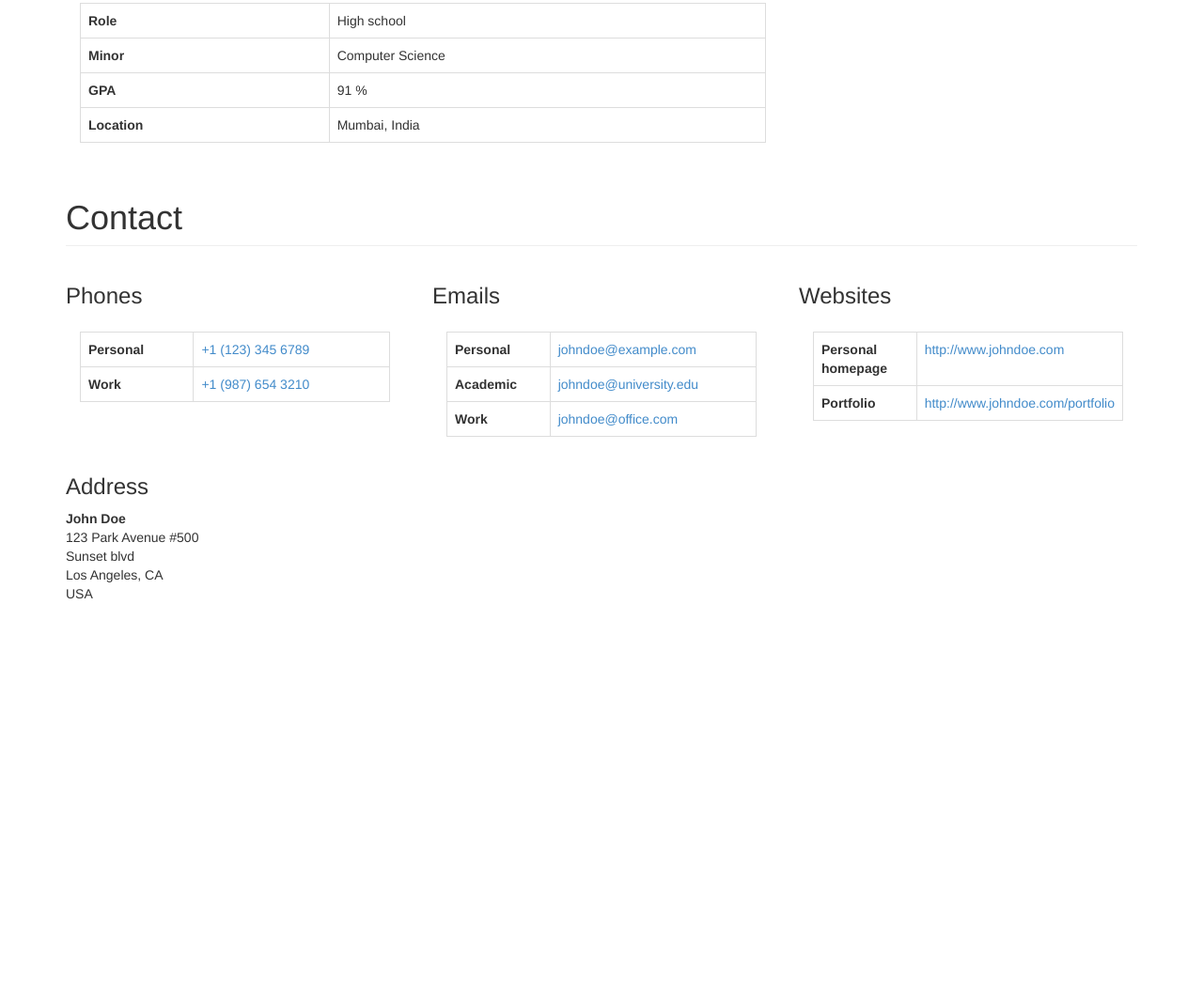
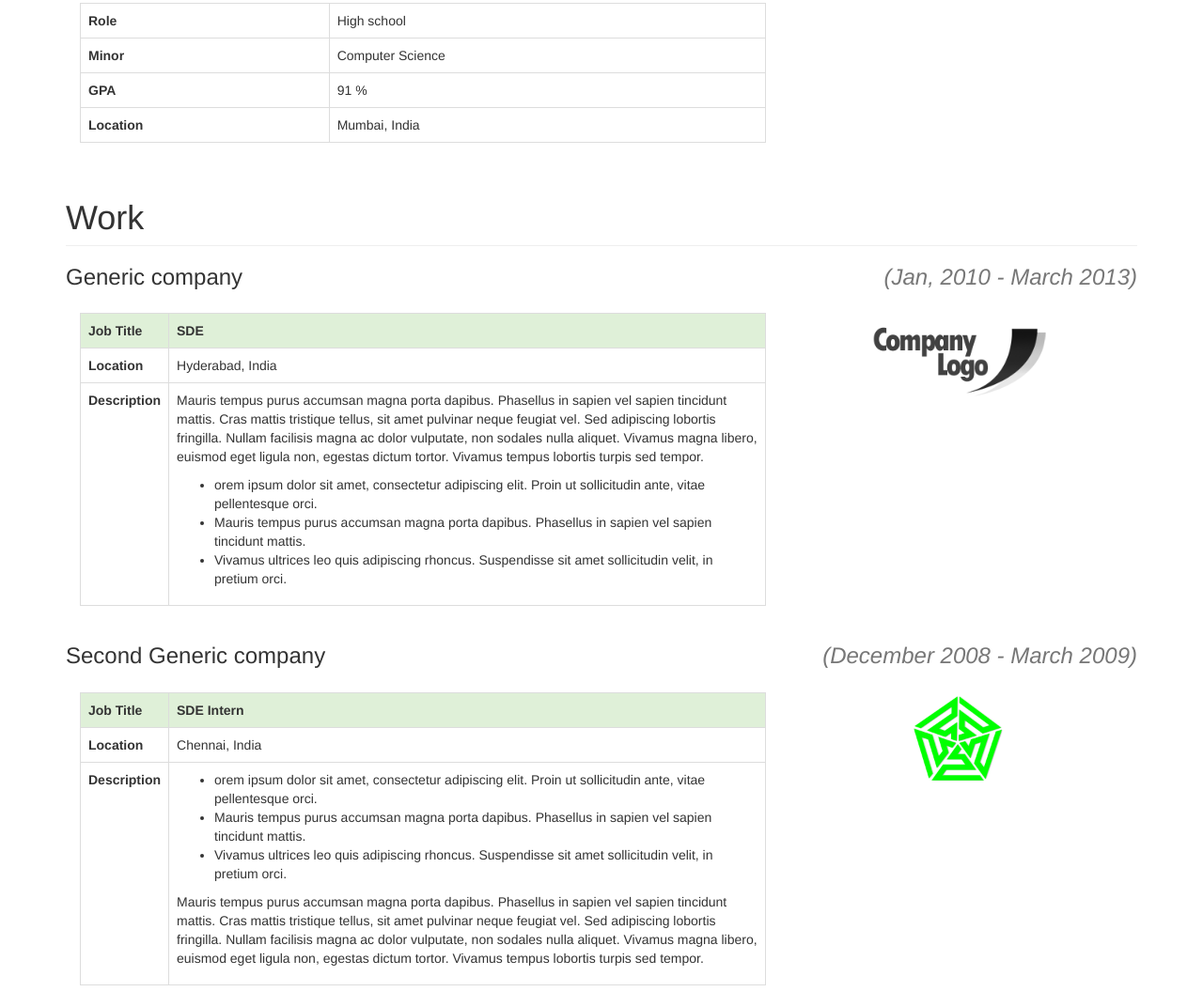
Before and after one commit to darshan1810/SiteBake, a website: page index.html in a window 1280 px wide. Shown: the part 1388-2460 px from the top of the page at 94% size. Before the commit the page ends 2050 px from the top, so only its background shows below. Drawn offline with Linux system fonts and the light colour scheme.

Commit message:
Adds finalized work experience file structure and display

```diff
--- a/data/workexperience.js
+++ b/data/workexperience.js
@@ -1,16 +1,50 @@
 var _workexperience = {
     "jobs": [
         {
-            "company": "Microsoft",
+            "company": "Generic company",
             "companyinfo": "A mobile and cloud company",
             "jobtitle": "SDE",
             "location": "Hyderabad, India",
             "duration": "Jan, 2010 - March 2013",
             "iscurrentjob": false,
-            "jobdescription": "Lorem ipsum dolor sit amet, consectetur adipiscing elit. Proin ut sollicitudin ante, vitae pellentesque orci. Cum    sociis natoque penatibus et magnis dis parturient montes, nascetur ridiculus mus. Cras justo enim, imperdiet a tellus eu, vehicula tempus lectus. In scelerisque mi ligula, eu blandit nibh dictum aliquam. In mattis erat quis nisl dapibus consectetur. Pellentesque tempus hendrerit egestas. Maecenas erat dui, aliquam vel justo id, feugiat pretium mauris. \
-\
-Mauris tempus purus accumsan magna porta dapibus. Phasellus in sapien vel sapien tincidunt mattis. Cras mattis tristique tellus, sit amet pulvinar neque feugiat vel. Sed adipiscing lobortis fringilla. Nullam facilisis magna ac dolor vulputate, non sodales nulla aliquet. Vivamus magna libero, euismod eget ligula non, egestas dictum tortor. Vivamus tempus lobortis turpis sed tempor. Integer sodales aliquam nisl a elementum. Maecenas a faucibus turpis, id suscipit magna. Mauris ornare volutpat iaculis. Suspendisse in dolor feugiat, vulputate sapien volutpat, pharetra dolor. Vivamus ultrices leo quis adipiscing rhoncus. Suspendisse sit amet sollicitudin velit, in pretium orci.",
-            "companylogo": ""
+            "description": [
+                {
+                    "type": "para",
+                    "text": "Mauris tempus purus accumsan magna porta dapibus. Phasellus in sapien vel sapien tincidunt mattis. Cras mattis tristique tellus, sit amet pulvinar neque feugiat vel. Sed adipiscing lobortis fringilla. Nullam facilisis magna ac dolor vulputate, non sodales nulla aliquet. Vivamus magna libero, euismod eget ligula non, egestas dictum tortor. Vivamus tempus lobortis turpis sed tempor."
+                },
+                {
+                    "type": "bullets",
+                    "points": [
+                        "orem ipsum dolor sit amet, consectetur adipiscing elit. Proin ut sollicitudin ante, vitae pellentesque orci.",
+                        "Mauris tempus purus accumsan magna porta dapibus. Phasellus in sapien vel sapien tincidunt mattis.",
+                        "Vivamus ultrices leo quis adipiscing rhoncus. Suspendisse sit amet sollicitudin velit, in pretium orci."
+                    ]
+                }
+            ],
+            "logo_link": "./data/logos/company1.gif"
+        },
+        {
+            "company": "Second Generic company",
+            "companyinfo": "A networking company",
+            "jobtitle": "SDE Intern",
+            "location": "Chennai, India",
+            "duration": "December 2008 - March 2009",
+            "iscurrentjob": false,
+            "description": [
+                {
+                    "type": "bullets",
+                    "points": [
+                        "orem ipsum dolor sit amet, consectetur adipiscing elit. Proin ut sollicitudin ante, vitae pellentesque orci.",
+                        "Mauris tempus purus accumsan magna porta dapibus. Phasellus in sapien vel sapien tincidunt mattis.",
+                        "Vivamus ultrices leo quis adipiscing rhoncus. Suspendisse sit amet sollicitudin velit, in pretium orci."
+                    ]
+                },
+                {
+                    "type": "para",
+                    "text": "Mauris tempus purus accumsan magna porta dapibus. Phasellus in sapien vel sapien tincidunt mattis. Cras mattis tristique tellus, sit amet pulvinar neque feugiat vel. Sed adipiscing lobortis fringilla. Nullam facilisis magna ac dolor vulputate, non sodales nulla aliquet. Vivamus magna libero, euismod eget ligula non, egestas dictum tortor. Vivamus tempus lobortis turpis sed tempor."
+                }
+            ],
+            "logo_link": "./data/logos/company2.png"
         }
     ]
 };
--- a/index.html
+++ b/index.html
@@ -92,13 +92,13 @@
     <div class="container" ng-controller="educationcontroller" id="education">
         <h1 class="page-header">Education</h1>
         <div ng-repeat="institution in education.institutions">
-            <h3>{{institution.name}}<span class="text-muted pull-right"><em>({{institution.duration}})</em></span></h3>
+            <h3><span data-toggle="tooltip" data-placement="bottom" title="{{institution.role}}" tooltip>{{institution.name}}</span><span class="text-muted pull-right"><em>({{institution.duration}})</em></span></h3>
             <div class="container-fluid top-padded">
                 <div class="row">
                     <div class="col-sm-8">
                         <table class="table table-bordered">
                             <tbody>
-                                <tr class="success" ng-show="institution.degree" data-toggle="tooltip" data-placement="top" title="{{institution.role}}" tooltip>
+                                <tr class="success" ng-show="institution.degree">
                                     <th>Degree</th>
                                     <td>{{institution.degree}}</td>
                                 </tr>
@@ -135,13 +135,58 @@
                         </table>
                     </div>
                     <div class="col-sm-4 hidden-xs">
-                        <img class="logo center-block" ng-show="institution.logo_link" ng-src="{{institution.logo_link}}" alt="logo" />{{institute.logo_link}}
+                        <img class="logo center-block" ng-show="institution.logo_link" ng-src="{{institution.logo_link}}" alt="logo" />
                     </div>
                 </div>
             </div>
         </div>
     </div>
     <!-- /container -->
+
+    <div class="container" ng-controller="workexperiencecontroller" id="work">
+        <h1 class="page-header">Work</h1>
+        <div ng-repeat="job in workexperience.jobs">
+            <h3><span data-toggle="tooltip" data-placement="bottom" title="{{job.companyinfo}}" tooltip>{{job.company}}</span><span class="text-muted pull-right"><em>({{job.duration}})</em></span></h3>
+            <div class="container-fluid top-padded">
+                <div class="row">
+                    <div class="col-sm-8">
+                        <table class="table table-bordered">
+                            <tbody>
+                                <tr class="success" ng-show="job.jobtitle">
+                                    <th>Job Title</th>
+                                    <td><strong>{{job.jobtitle}}</strong></td>
+                                </tr>
+                                <tr ng-show="job.location">
+                                    <th>Location</th>
+                                    <td>{{job.location}}</td>
+                                </tr>
+                                <tr ng-show="job.description">
+                                    <th>Description</th>
+                                    <td>
+                                        <div ng-repeat="chunk in job.description">
+                                            <div ng-if="chunk.type === 'para'">
+                                                <p ng-show="chunk.text">{{chunk.text}}</p>
+                                            </div>
+                                            <div ng-if="chunk.type === 'bullets'">
+                                                <ul ng-if="chunk.points.length > 0">
+                                                    <li ng-repeat="point in chunk.points">{{point}}</li>
+                                                </ul>
+                                            </div>
+                                        </div>
+                                    </td>
+                                </tr>
+                            </tbody>
+                        </table>
+                    </div>
+                    <div class="col-sm-4 hidden-xs">
+                        <img class="logo center-block" ng-show="job.logo_link" ng-src="{{job.logo_link}}" alt="logo" />
+                    </div>
+                </div>
+            </div>
+        </div>
+    </div>
+    <!-- /container -->
+
 
     <div class="container" id="contact" ng-controller="contactcontroller">
         <h1 class="page-header">Contact</h1>
@@ -214,6 +259,7 @@
     <script src="./data/bio.js"></script>
     <script src="./data/education.js"></script>
     <script src="./data/contact.js"></script>
+    <script src="./data/workexperience.js"></script>
     <script src="./js/app.js"></script>
     <script src="./js/data.js"></script>
     <script src="./js/controllers.js"></script>
--- a/js/controllers.js
+++ b/js/controllers.js
@@ -23,4 +23,8 @@ angular.module('myApp.controllers', ['myApp.data'])
     .controller('contactcontroller', ['$scope', 'contact',
         function ($scope, $contact) {
             $scope.contact = $contact;
+    }])
+    .controller('workexperiencecontroller', ['$scope', 'workexperience',
+        function ($scope, $workexperience) {
+            $scope.workexperience = $workexperience;
     }]);
--- a/js/data.js
+++ b/js/data.js
@@ -11,3 +11,7 @@ data.factory('education', function educationFactory() {
 data.factory('contact', function contactFactory() {
     return _contact;
 });
+
+data.factory('workexperience', function workexperienceFactory() {
+    return _workexperience;
+});
```
Also changed, not shown: css/main.css (line endings or trailing spaces), data/logos/company1.gif (added), data/logos/company2.png (added).
